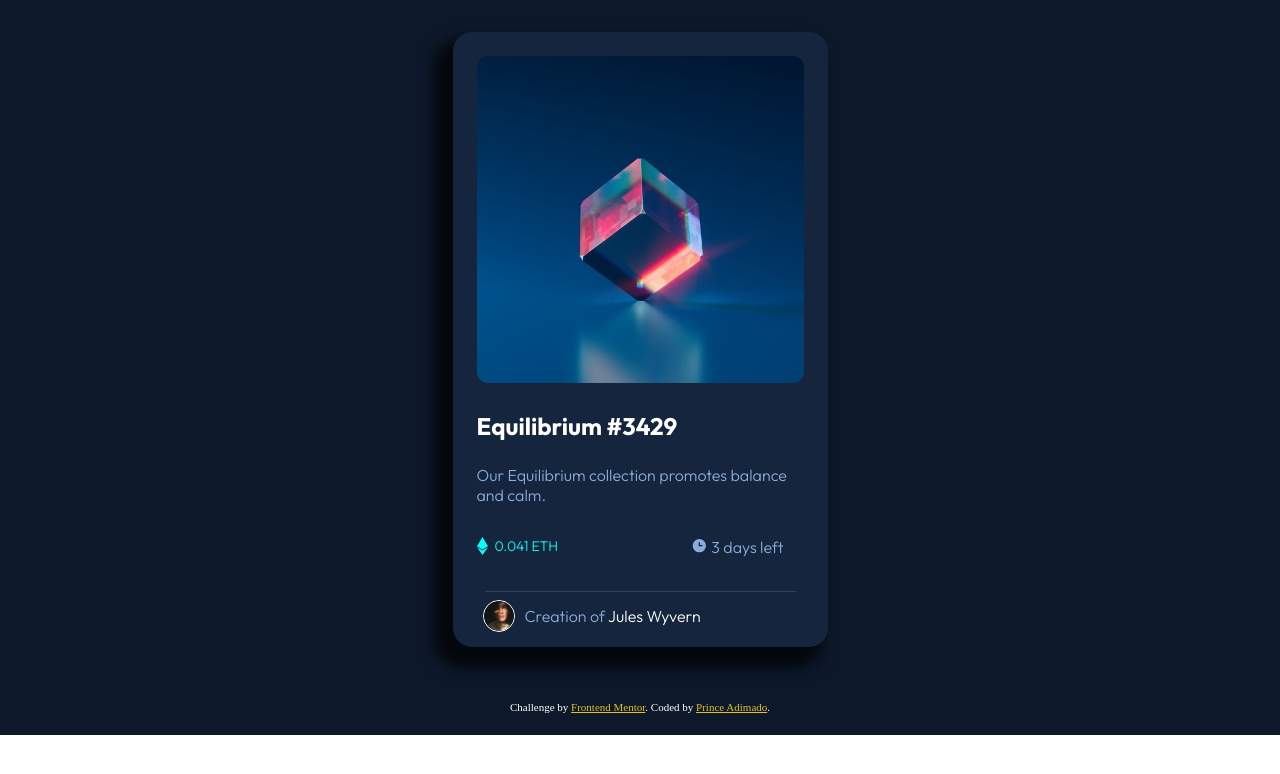
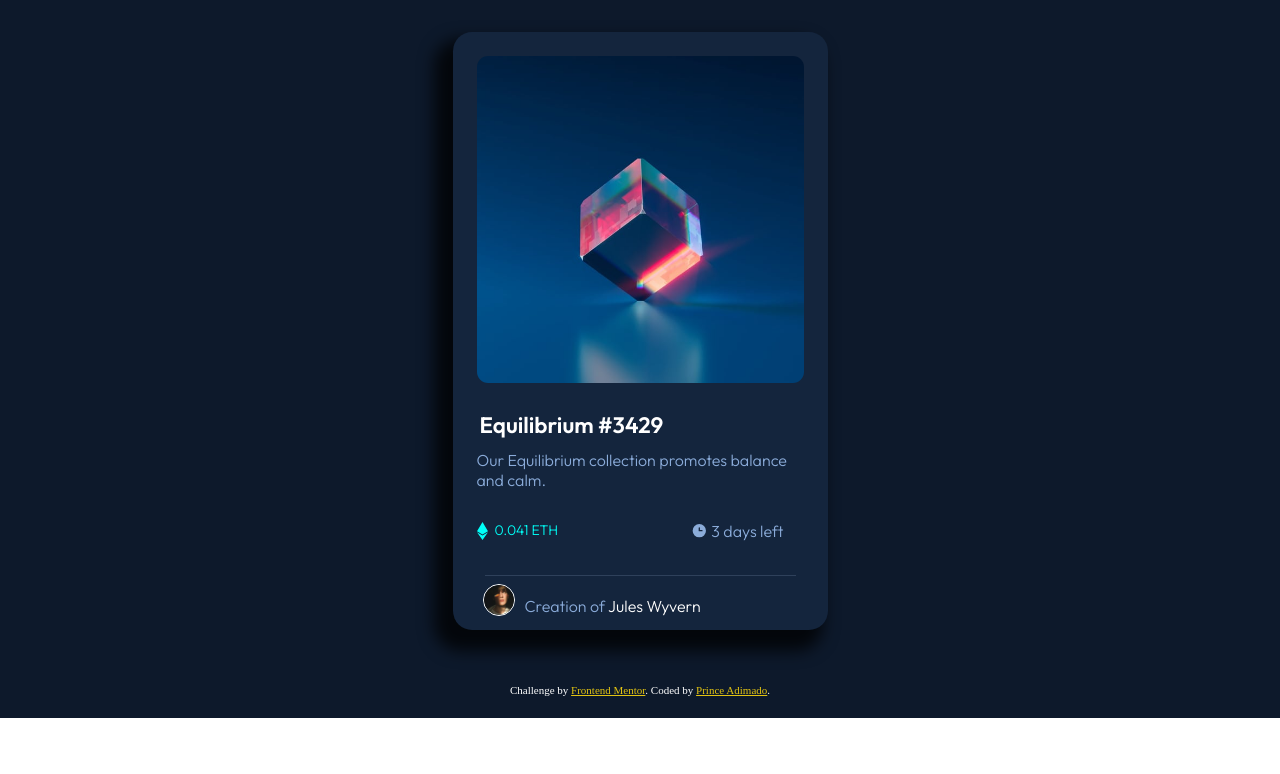
Before and after one commit to primado/nft-preview-card-component, a plain HTML site: page index.html in a window 1280 px wide. Drawn offline with Linux system fonts and the light colour scheme.

Commit message:
added hover effect to link

```diff
--- a/index.html
+++ b/index.html
@@ -24,7 +24,7 @@
           <img src="./images/image-equilibrium.jpg" alt="mage-equilibrium" class="card-img">
           <!-- <svg width="48" height="48" class="icon-view" xmlns="http://www.w3.org/2000/svg"><g fill="none" fill-rule="evenodd"><path d="M0 0h48v48H0z"/><path d="M24 9C14 9 5.46 15.22 2 24c3.46 8.78 12 15 22 15 10.01 0 18.54-6.22 22-15-3.46-8.78-11.99-15-22-15Zm0 25c-5.52 0-10-4.48-10-10s4.48-10 10-10 10 4.48 10 10-4.48 10-10 10Zm0-16c-3.31 0-6 2.69-6 6s2.69 6 6 6 6-2.69 6-6-2.69-6-6-6Z" fill="#FFF" fill-rule="nonzero"/></g></svg> -->
           <div class="card-content">
-            <h2><a href="#">Equilibrium #3429</a></h2>
+            <a href="#">Equilibrium #3429</a>
             <p>Our Equilibrium collection promotes balance and calm.</p>
             <div class="card-content-flex">
               <div class="entherum-svg">
--- a/styles/index.css
+++ b/styles/index.css
@@ -51,20 +51,23 @@ img {
     border-radius: 2.2em;
 }
 
-.card-content h2 {
+/* .card-content h2 {
     color: hsl(0, 0%, 100%);
     text-align: left;
     padding-left: 1em;
     padding-bottom: 1em;
 
+} */
+
+.card-content a {
+    text-decoration: none;
+    color: hsl(0, 0%, 100%);
+    padding-left: 1.2em;
+    font-weight: 600;
+    font-size: 1.4em;
 }
 
-.card-content h2 a {
-    text-decoration: none;
-    color: hsl(0, 0%, 100%);
-}
-
-.card-content h2 a:hover {
+.card-content a:hover {
     text-decoration: none;
     color: hsl(178, 100%, 50%);
 }
@@ -74,6 +77,7 @@ img {
     text-align: left;
     padding-left: 1.5em;
     padding-right: 1.5em;
+    padding-top: .7em;
 
 }
 
@@ -94,6 +98,8 @@ img {
 
 .entherum-svg p {
     padding-left: .5em;
+    /* border: 1px solid red; */
+    margin-top: -.8em;
 }
 
 .entherum-text {
@@ -115,6 +121,7 @@ img {
 .clock p {
     /* border: 1px solid red; */
     padding-left: .2em;
+    margin-top: -.8em;
 }
 
 .avater {
```
